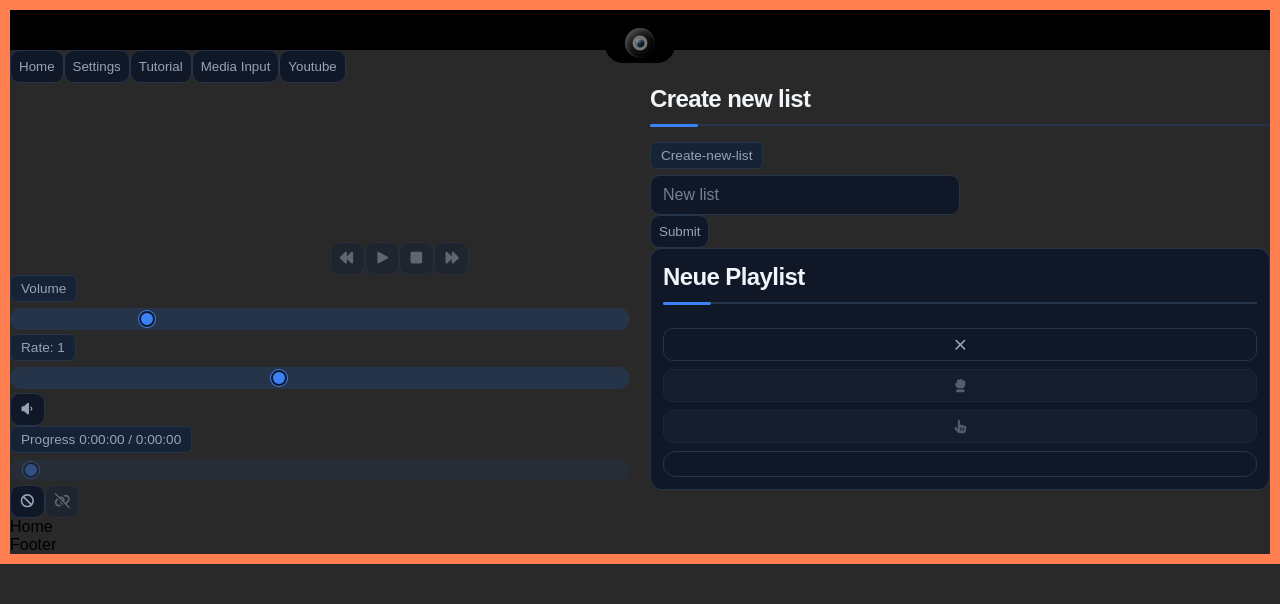
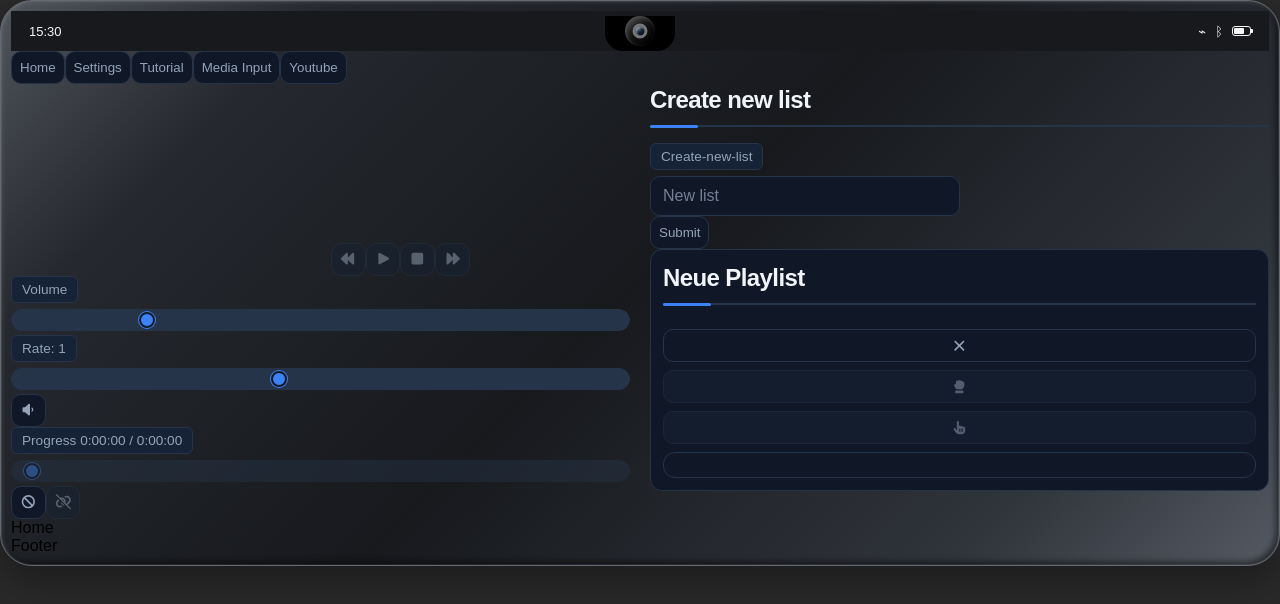
Before and after one commit to MSRMatrix/Media-player, a React (Vite) app: page / in a window 1280 px wide. Shown: the top 604 px of the page. Built offline with nearby package versions, Linux system fonts and the light colour scheme.

Commit message:
add style to frame

```diff
--- a/src/components/tablet/Statusbar.jsx
+++ b/src/components/tablet/Statusbar.jsx
@@ -1,10 +1,23 @@
-const Statusbar = ({children}) => {
-    return (
-        <div className="statusbar">
-            Statusbar
-            {children}
-        </div>
-    )
+const Statusbar = ({ children }) => {
+  return (
+    <div className="statusbar">
+      <div className="statusbar-left">
+        <span className="statusbar-time">15:30</span>
+      </div>
+
+      <div className="statusbar-center">
+        {children}
+      </div>
+
+      <div className="statusbar-right">
+        <span title="WLAN">⌁</span>
+        <span title="Bluetooth">ᛒ</span>
+        <span className="battery">
+          <span className="battery-level" />
+        </span>
+      </div>
+    </div>
+  );
 };
 
 export default Statusbar;
--- a/src/styles/tablet/frame.css
+++ b/src/styles/tablet/frame.css
@@ -1,3 +1,28 @@
-.frame{
-    border: 10px solid coral;
+
+.frame {
+  position: relative;
+  box-sizing: border-box;
+
+  width: 100%;
+  height: 100%;
+
+  padding: 10px;
+
+  background: linear-gradient(
+    135deg,
+    #50545b 0%,
+    #25282e 18%,
+    #17191d 50%,
+    #30343b 82%,
+    #555962 100%
+  );
+
+  border: 1px solid #656971;
+  border-radius: 32px;
+
+  box-shadow:
+    inset 0 0 0 1px rgb(255 255 255 / 8%),
+    inset 2px 2px 4px rgb(255 255 255 / 10%),
+    inset -3px -3px 6px rgb(0 0 0 / 55%),
+    0 15px 35px rgb(0 0 0 / 30%);
 }
--- a/src/styles/tablet/statusbar.css
+++ b/src/styles/tablet/statusbar.css
@@ -1,6 +1,67 @@
-.statusbar{
-    background-color: black;
-    height: 40px;
-    position: relative;
-    z-index: 1;
+.statusbar {
+  position: relative;
+  z-index: 1;
+
+  display: grid;
+  grid-template-columns: 1fr auto 1fr;
+  align-items: center;
+
+  height: 40px;
+  padding: 0 18px;
+
+  background: #17191d;
+  color: #f5f5f5;
+  font-family: system-ui, sans-serif;
+  font-size: 13px;
+  font-weight: 500;
+
+  box-sizing: border-box;
 }
+
+.statusbar-left {
+  display: flex;
+  align-items: center;
+  justify-content: flex-start;
+}
+
+.statusbar-center {
+  display: flex;
+  align-items: center;
+  justify-content: center;
+}
+
+.statusbar-right {
+  display: flex;
+  align-items: center;
+  justify-content: flex-end;
+  gap: 9px;
+}
+
+.battery {
+  position: relative;
+  width: 19px;
+  height: 10px;
+  border: 1px solid #f5f5f5;
+  border-radius: 3px;
+  padding: 1px;
+  box-sizing: border-box;
+}
+
+.battery::after {
+  content: "";
+  position: absolute;
+  right: -3px;
+  top: 2px;
+  width: 2px;
+  height: 4px;
+  background: #f5f5f5;
+  border-radius: 0 1px 1px 0;
+}
+
+.battery-level {
+  display: block;
+  width: 65%;
+  height: 100%;
+  background: #f5f5f5;
+  border-radius: 1px;
+}
```
Also changed, not shown: src/components/tablet/Frame.jsx (+2 -6 lines).
